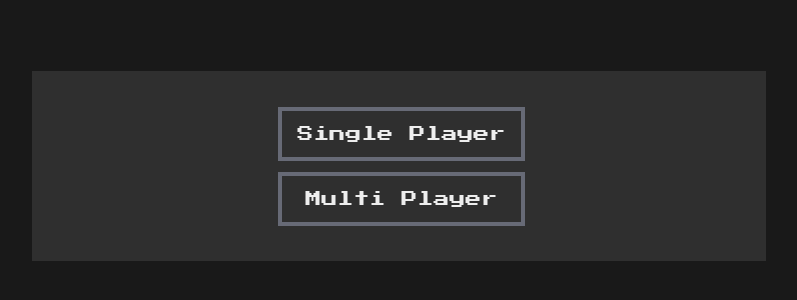
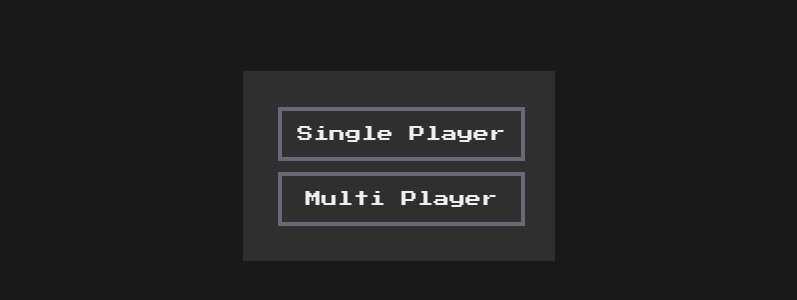
Before and after one commit to MarcDwyer/arcade-typeracer, a React (Create React App) app in the folder frontend/: page / in a window 1280 px wide. Shown: the part 234-534 px from the top of the page, without its empty margins (241-1038 px from the left). Built offline with nearby package versions, Linux system fonts and the light colour scheme; no server answers.

Commit message:
inner-div is now set to a fixed width

```diff
--- a/frontend/src/App.scss
+++ b/frontend/src/App.scss
@@ -8,8 +8,8 @@
   font-family: "Press Start 2P", cursive;
 
   .inner-div {
+    max-width: 850px;
     background-color: #0c0c0c;
-    width: 55%;
     display: flex;
     flex-direction: column;
     margin: auto;
--- a/frontend/src/containers/ModeHandler/mode_handler.tsx
+++ b/frontend/src/containers/ModeHandler/mode_handler.tsx
@@ -30,7 +30,7 @@ function ModeHandler() {
     store.socket,
     store.gameData.textData,
   ]);
-  const { wpm, wordCount } = textData;
+  const { wpm } = textData;
   useEffect(() => {
     document.addEventListener("keydown", (e) => {
       if (e.keyCode === 57) {
@@ -63,9 +63,6 @@ function ModeHandler() {
       <div className="shared-data">
         {timer.countdown && <span>{timer.countdown} seconds</span>}
         {isWpm && <span style={{ color: Theme.arcade_green }}>{wpm} wpm</span>}
-        {phase === Phases.complete && wordCount !== 0 && (
-          <span>{wordCount} words typed</span>
-        )}
       </div>
       <div className="mode-display">
         {(() => {
```
